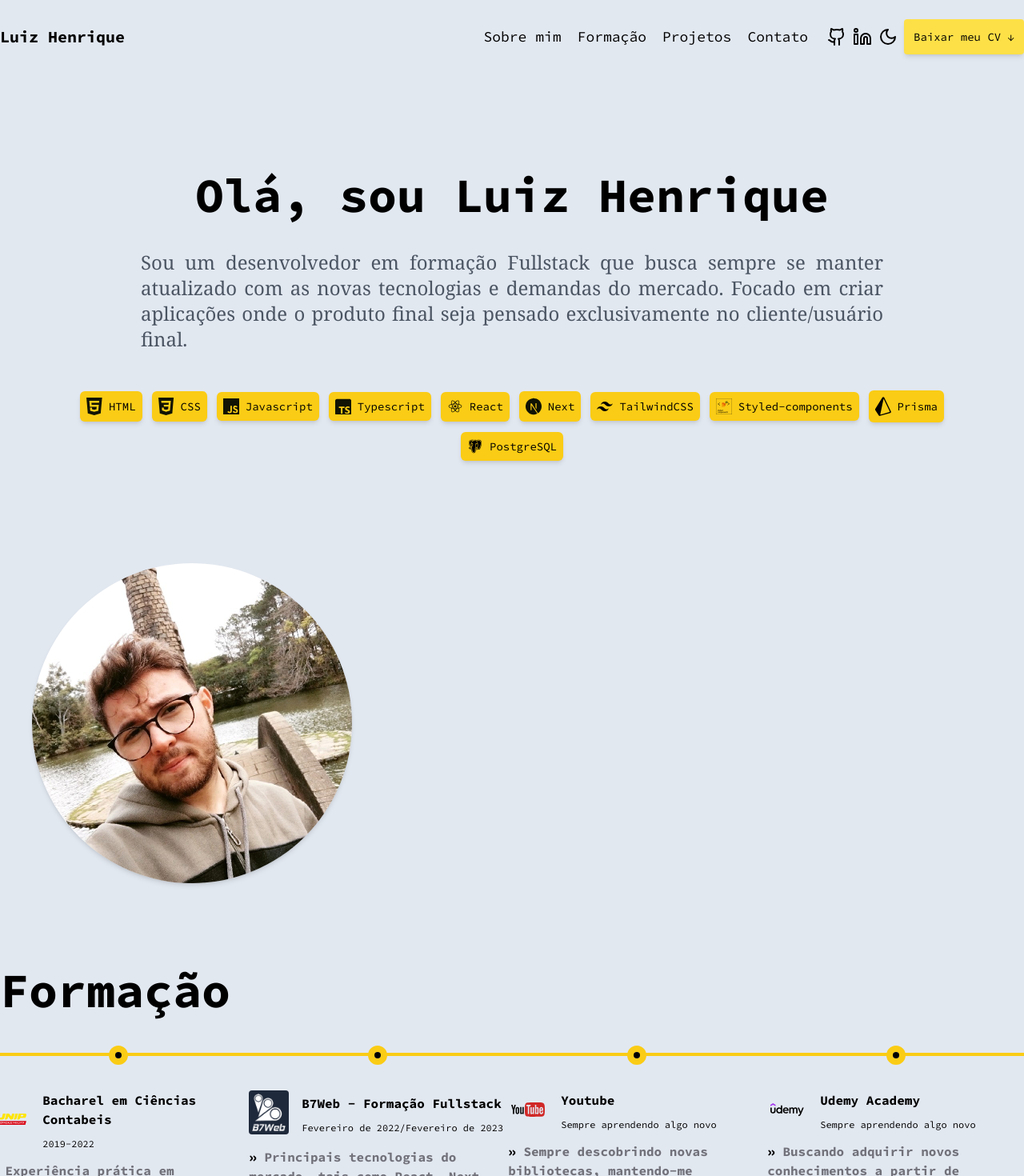
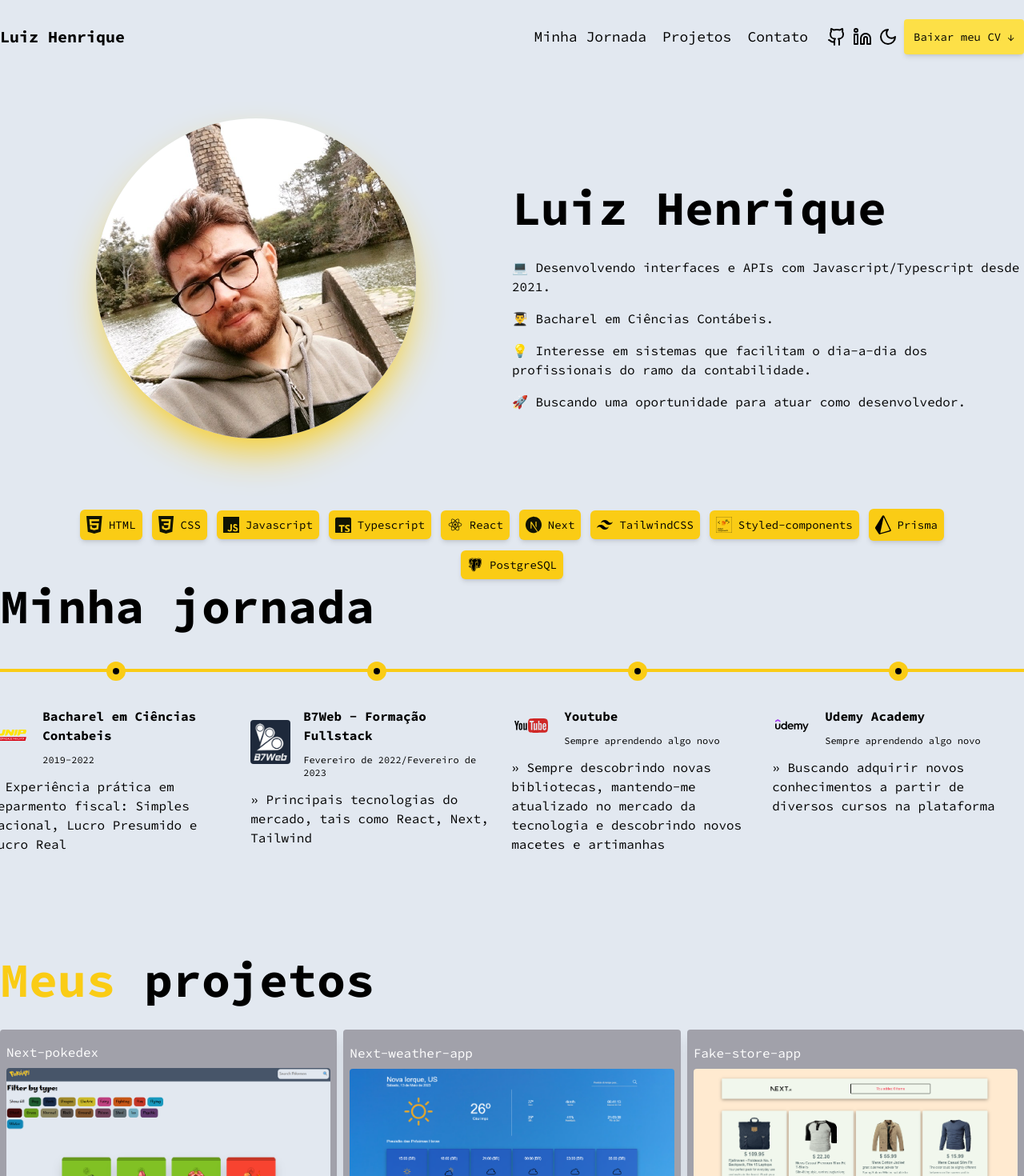
Before and after one commit to Luiz-Hen-Reis/portfolio, a Next.js app: page / in a window 1280 px wide. Shown: the top 1470 px of the page at 80% size. Built offline with nearby package versions, Linux system fonts and the light colour scheme.

Commit message:
upgrading header component

```diff
--- a/src/app/about/page.tsx
+++ /dev/null
@@ -1,112 +0,0 @@
-"use client";
-
-import { DynamicModal, Footer, Navbar, ProgressBar, Wrapper } from "@/components";
-import SectionTitle from "@/components/SectionTitle";
-import useScrollPosition from "@/hooks/useScrollPosition";
-import Image from "next/image";
-import { useEffect } from "react";
-
-export default function About() {
-  const { listenToScrollEvent, scrollPosition } = useScrollPosition();
-
-  useEffect(() => {
-    listenToScrollEvent();
-  }, []);
-
-  return (
-    <>
-      <ProgressBar percent={scrollPosition} />
-
-      <Wrapper>
-        <Navbar secondaryPage />
-        <DynamicModal />
-        <div className="text-center">
-          <SectionTitle>
-            Minha <span className="text-yellow-400">Jornada</span>
-          </SectionTitle>
-        </div>
-        <main>
-          <section>
-            <Image
-              src="/assets/me.jpg"
-              width={400}
-              height={400}
-              alt="Luiz Henrique's picture"
-              className=" md:float-left md:m-10 rounded-full shadow-md"
-            />
-            <p className="mt-10">
-              Minha jornada começou ainda na faculdade de ciências contábeis,
-              durante um curso feito na udemy de Excel. Eu estava aprendendo
-              sobre fórmulas, e aquilo instigava minha curiosidade de uma
-              maneira que eu sempre queria aprender mais e mais.
-            </p>
-
-            <p className="mt-10">
-              Sempre gostei e gosto de utilizar planilhas do excel para me
-              organizar, em meu atual emprego como contador utilizei essa
-              ferramenta para criar uma interface onde é possível acessar outros
-              documentos.
-            </p>
-
-            <p className="mt-10">
-              Mais tarde, navegando pela internet, me deparei com um vídeo
-              falando sobre programação e como essa área está evoluindo. Bom,
-              decidi pesquisar mais a fundo sobre o assunto e vendo alguns
-              vídeos, lendo blogs achei naquilo algo tão parecido com o que eu
-              fazia no excel, só que de uma maneira mais elaborada
-            </p>
-
-            <p className="mt-10">
-              Rapidamente comecei a estudar sobre o assunto, adquiri alguns
-              cursos na Udemy e desenvolvi minhas primeiras páginas estáticas,
-              somente com HTML e CSS, confesso que não eram páginas tão bonitas,
-              mas foram feitas por mim e tenho muito orgulho delas.
-            </p>
-
-            <p className="mt-10">
-              Após um período estudando somente HTML e CSS, eu queria algo a
-              mais, queria descobrir como implementar inteligência àquelas
-              páginas. Então, novamente, fui até a Udemy e adquiri mais um
-              curso, dessa vez de Javascript e lógica de programação. Com este
-              curso dei meus primeiros passos no javascript, resolvia vários
-              problemas de lógicas e foi assim durante quase 2 meses
-            </p>
-
-            <p className="mt-10">
-              Depois destes dois meses, eu já sábia qual era minha paixão e no
-              que eu queria me dedicar, então fui atrás de algum curso que
-              poderia me fornecer mais conhecimentos específicos e foi assim que
-              conheci a B7web. Dentro da plataforma foi onde eu realmente me
-              desenvolvi, aprendi sobre as tecnologias com maior tendência no
-              mercado, como ReactJS, NextJS, TailwindCSS etc. e desenvolvi
-              projetos tanto próprios, quanto tutoriais dentro do curso.
-            </p>
-
-            <p className="mt-10">
-              Enfim chegou 2023, terminei minha faculdade de ciências contábeis
-              e fui contratado como CLT no escritório onde eu já trabalhava como
-              estagiário. Ainda até os dias de hoje, dedico minhas horas
-              noturnas aos estudos de programação, atualmente estou focando
-              minhas energias mais na parte prática, utilizando do que eu já
-              aprendi para criar alguns projetos pessoais.
-            </p>
-
-            <p className="mt-10">
-              Mas, para este ano, ainda almejo algo maior, quero atuar como
-              desenvolvedor em alguma empresa, quero dedicar totalmente meu dia
-              à programação, creio que assim irei evoluir muito mais rápido.
-            </p>
-          </section>
-
-          <section>
-            <SectionTitle>
-              <span className="text-yellow-400">Soft</span> Skills
-            </SectionTitle>
-          </section>
-        </main>
-
-        <Footer />
-      </Wrapper>
-    </>
-  );
-}
--- a/src/app/page.tsx
+++ b/src/app/page.tsx
@@ -4,9 +4,8 @@ import {
   ContactForm,
   DynamicModal,
   Footer,
-  Formation,
+  MyJourney,
   Header,
-  Modal,
   ProgressBar,
   Projects,
   Wrapper,
@@ -16,7 +15,6 @@ import "react-toastify/dist/ReactToastify.css";
 import { ToastContainer } from "react-toastify";
 import useScrollPosition from "@/hooks/useScrollPosition";
 import { useEffect } from "react";
-import Image from "next/image";
 
 export default function Home() {
   const { listenToScrollEvent, scrollPosition } = useScrollPosition();
@@ -32,16 +30,7 @@ export default function Home() {
         <DynamicModal />
         <Header />
         <main>
-          <section>
-            <Image
-              src="/assets/me.jpg"
-              width={400}
-              height={400}
-              alt="Luiz Henrique's picture"
-              className="md:m-10 rounded-full shadow-md"
-            />
-          </section>
-          <Formation />
+          <MyJourney />
           <Projects />
           <ContactForm />
           <Footer />
--- a/src/components/CourseInfo/index.tsx
+++ b/src/components/CourseInfo/index.tsx
@@ -37,9 +37,9 @@ export default function CourseInfo({
             <sub className="text-xs">{period}</sub>
           </div>
         </div>
-        <strong className="text-zinc-500 text-sm lg:text-base">
+        <p className="text-sm lg:text-base">
           <span className="text-black">&#187;</span> {description}
-        </strong>
+        </p>
       </div>
     </article>
   );
--- a/src/components/Header/index.tsx
+++ b/src/components/Header/index.tsx
@@ -1,22 +1,30 @@
+import Image from "next/image";
 import Navbar from "../Navbar";
 import TechList from "../TechList";
 
 export default function Header() {
-
-
   return (
     <header id="home" className="flex flex-col lg:h-[80vh]">
       <Navbar />
-      <div className="flex flex-col items-center">
-        <h1 className="text-4xl font-bold text-center mt-14 dark:text-white lg:text-6xl lg:mt-40 animate-bounce transition duration-300 hover:underline">
-          Olá, sou Luiz Henrique
-        </h1>
-        <p className="text-justify text-gray-600 dark:text-gray-400 mt-6 font-serif text-2xl lg:mx-44">
-          Sou um desenvolvedor em formação Fullstack que busca sempre se
-          manter atualizado com as novas tecnologias e demandas do mercado.
-          Focado em criar aplicações onde o produto final seja pensado
-          exclusivamente no cliente/usuário final.
-        </p>
+      <div className="flex flex-col mt-10">
+        <div className="flex flex-col md:flex-row items-center justify-center">
+          <div className="flex-1 flex items-center justify-center gap-4">
+            <Image
+              src="/assets/me.jpg"
+              width={400}
+              height={400}
+              alt="Luiz Henrique's picture"
+              className="md:m-10 rounded-full shadow-2xl float-left shadow-yellow-400"
+            />
+          </div>
+          <div className="flex-1">
+            <h1 className="text-3xl font-bold mt-16 mb-8 dark:text-white lg:text-6xl">Luiz Henrique</h1>
+            <p className="text-md mb-4">💻 Desenvolvendo interfaces e APIs com Javascript/Typescript desde 2021.</p>
+            <p className="text-md mb-4">👨‍🎓 Bacharel em Ciências Contábeis.</p>
+            <p className="text-md mb-4">💡 Interesse em sistemas que facilitam o dia-a-dia dos profissionais do ramo da contabilidade.</p>
+            <p className="text-md mb-4">🚀 Buscando uma oportunidade para atuar como desenvolvedor.</p>
+          </div>
+        </div>
         <TechList />
       </div>
     </header>
--- a/src/components/Modal/index.tsx
+++ b/src/components/Modal/index.tsx
@@ -4,11 +4,9 @@ import { useModalContext } from "@/contexts/ModalContext";
 import { X } from "lucide-react";
 import Footer from "../Footer";
 import Button from "../Button";
-import { usePathname } from "next/navigation";
 
 export default function Modal() {
   const { modalIsOpen, closeModal } = useModalContext();
-  const pathname = usePathname();
 
   return (
     <>
@@ -28,20 +26,9 @@ export default function Modal() {
               anchorTag
               download="Luiz Henrique's CV"
             />
-            {pathname === "/" && (
-              <Button
-                content="Sobre mim"
-                href="/about"
-                onClick={closeModal}
-                anchorTag
-              />
-            )}
-            {pathname === "/about" && (
-              <Button content="Home" href="/" onClick={closeModal} anchorTag />
-            )}
             <Button
-              content="Formação"
-              href="#formation"
+              content="Minha Jornada"
+              href="#MyJourney"
               onClick={closeModal}
               anchorTag
             />
--- a/src/components/Formation/index.tsx
+++ b/src/components/MyJourney/index.tsx
@@ -1,12 +1,13 @@
+import Image from "next/image";
 import CourseInfo from "../CourseInfo";
 import SectionTitle from "../SectionTitle";
 
-export default function Formation() {
+export default function MyJourney() {
   return (
-    <section id="formation" className="flex flex-col lg:my-32 xl:mt-0">
-      <SectionTitle>Formação</SectionTitle>
+    <section id="MyJourney" className="flex flex-col lg:my-32 xl:mt-0">
+      <SectionTitle>Minha jornada</SectionTitle>
 
-      <div className="flex flex-col md:flex-row lg:justify-between lg:items-start lg:gap-4 mt-4 border-l-4 border-yellow-400 md:border-l-0 md:border-t-4">
+      <div className="flex flex-col md:flex-row lg:justify-between lg:items-start lg:gap-6 mt-4 border-l-4 border-yellow-400 md:border-l-0 md:border-t-4">
         <CourseInfo
           src="/assets/unip.svg"
           alt="UNIP logo"
--- a/src/components/Navbar/index.tsx
+++ b/src/components/Navbar/index.tsx
@@ -4,12 +4,7 @@ import { Github, Sun, Moon, Menu, Linkedin } from "lucide-react";
 import Link from "next/link";
 import { usePathname } from "next/navigation";
 
-type Props = {
-  secondaryPage?: boolean;
-};
-
-export default function Navbar({ secondaryPage }: Props) {
-  const pathname = usePathname();
+export default function Navbar() {
   const { darkMode, toggleDarkMode } = useDarkModeContext();
   const { openModal } = useModalContext();
 
@@ -17,13 +12,9 @@ export default function Navbar({ secondaryPage }: Props) {
     <nav className="flex items-center justify-between">
       <h1 className="font-bold text-xl">Luiz Henrique</h1>
       <nav className="flex items-center gap-2">
-        {!secondaryPage && (
         <div className="hidden sm:flex items-center gap-5 mx-4 text-lg">
-            <Link href="/about" className="hover:underline">
-              Sobre mim
-            </Link>
-            <Link href="#formation" className="hover:underline">
-              Formação
+          <Link href="#MyJourney" className="hover:underline">
+            Minha Jornada
           </Link>
           <Link href="#projects" className="hover:underline">
             Projetos
@@ -32,23 +23,7 @@ export default function Navbar({ secondaryPage }: Props) {
             Contato
           </Link>
         </div>
-        )}
 
-        {secondaryPage && (
-          <div className="hidden sm:flex items-center gap-5 mx-4 text-lg">
-            <Link href="/" className="hover:underline">
-              Home
-            </Link>
-            <Link
-              href="/about"
-              className={`${
-                pathname === "/about" ? "text-yellow-400 underline" : ""
-              }`}
-            >
-              Sobre mim
-            </Link>
-          </div>
-        )}
         <Link
           href="https://github.com/Luiz-Hen-Reis"
           target="_blank"
--- a/src/components/index.ts
+++ b/src/components/index.ts
@@ -1,5 +1,5 @@
 import Header from "./Header";
-import Formation from "./Formation";
+import MyJourney from "./MyJourney";
 import Projects from "./Projects";
 import Modal from "./Modal";
 import Footer from "./Footer";
@@ -11,7 +11,7 @@ import { DynamicModal } from "./DynamicModal";
 
 export {
   Header,
-  Formation,
+  MyJourney,
   Projects,
   Modal,
   Footer,
```
Lines whose indentation alone changed are shown as unchanged.
